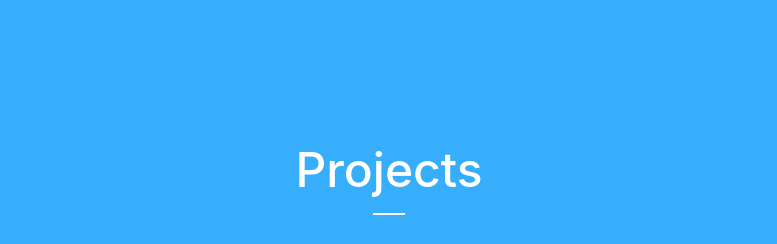
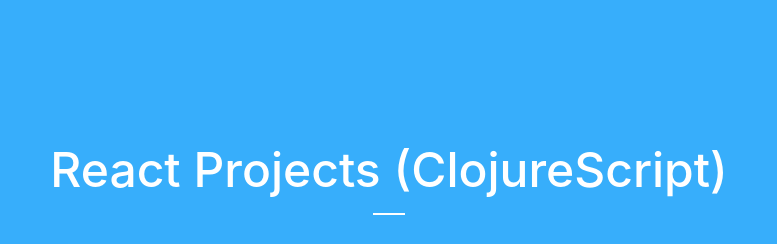
Before and after one commit to sainadh-d/sainadh.github.io, a plain HTML site: page index.html in a window 1280 px wide. Shown: the top 244 px of the page, without its empty margins (251-1028 px from the left). Drawn offline with Linux system fonts and the light colour scheme.

Commit message:
Update title

```diff
--- a/index.html
+++ b/index.html
@@ -8,7 +8,7 @@
   </head>
   <body>
     <div class="heading">
-      <h1>Projects</h1>
+      <h1>React Projects (ClojureScript)</h1>
     </div>
     <div class="container">
       <div class="nav">
```
